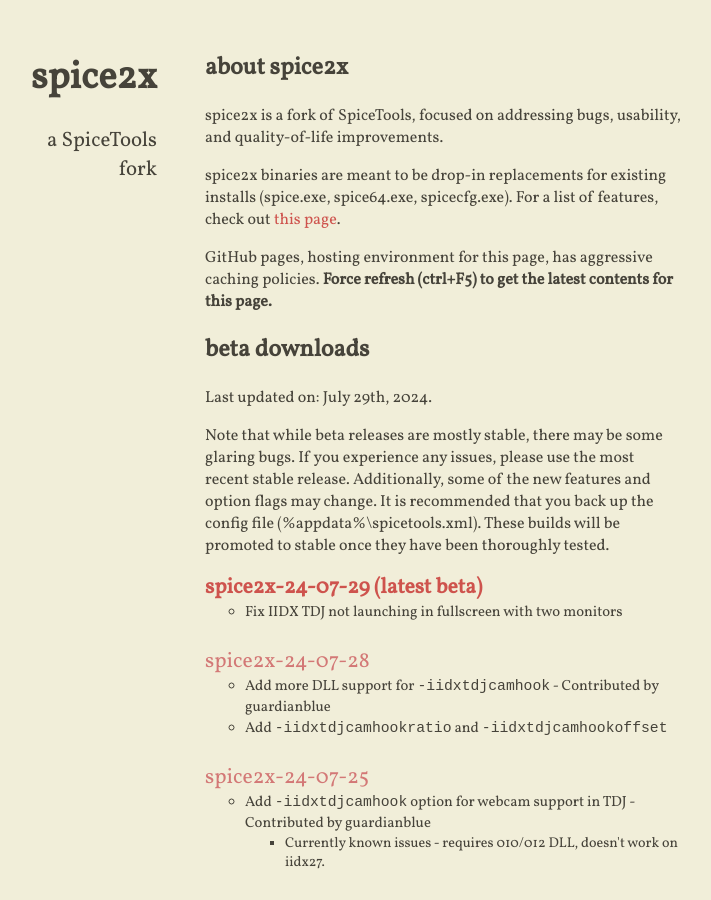
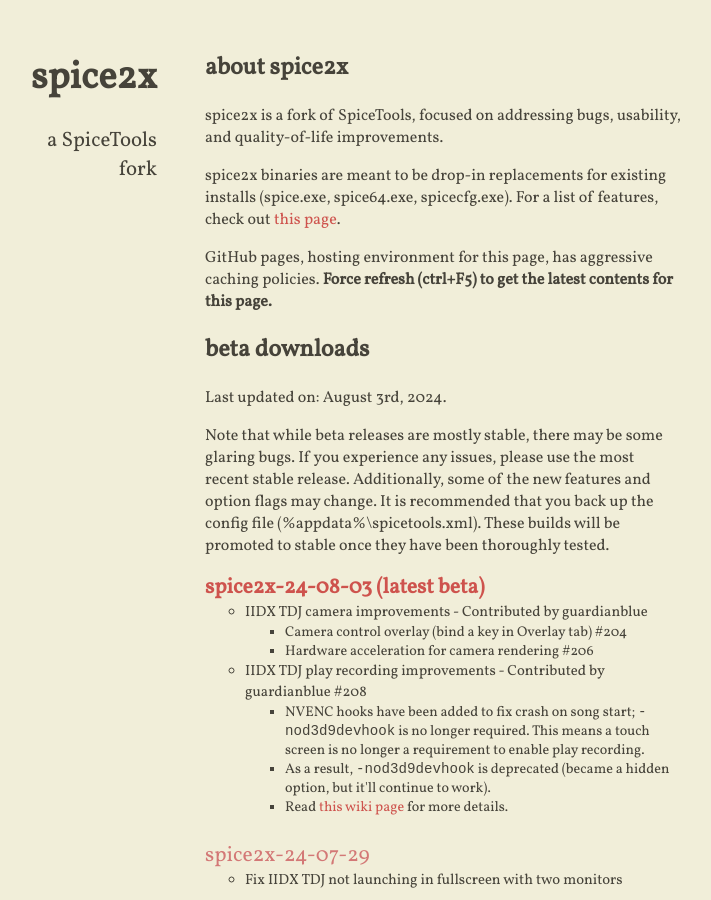
Before and after one commit to spice2x/spice2x.github.io, a Jekyll site: the page built from docs/index.html, in a window 1280 px wide and 900 px high. Shown: the whole window, without its empty margins (299-1010 px from the left). Built offline with Jekyll 4.4.1, drawn with Linux system fonts in a browser that asks for light colours; nearby versions of some CDN libraries.

Commit message:
24-08-03

```diff
--- a/docs/_includes/content.html
+++ b/docs/_includes/content.html
@@ -11,7 +11,7 @@
 
 <h2>beta downloads</h2>
 
-<p>Last updated on: July 29th, 2024.</p>
+<p>Last updated on: August 3rd, 2024.</p>
 
 <p>Note that while beta releases are mostly stable, there may be some glaring bugs. If you experience any issues, please
   use the most recent stable release. Additionally, some of the new features and option flags may change. It is
@@ -19,6 +19,26 @@
   stable once they have been thoroughly tested.
 </p>
 <ul class="downloads-beta highlight-latest">
+  <li>
+    <a class="download-link" href="https://github.com/spice2x/spice2x.github.io/releases/download/24-08-03/spice2x-24-08-03.zip">
+      spice2x-24-08-03
+    </a>
+    <ul>
+      <li>IIDX TDJ camera improvements - Contributed by guardianblue
+        <ul>
+          <li>Camera control overlay (bind a key in Overlay tab) #204</li>
+          <li>Hardware acceleration for camera rendering #206</li>
+        </ul>
+      </li>
+      <li>IIDX TDJ play recording improvements - Contributed by guardianblue #208
+        <ul>
+        <li>NVENC hooks have been added to fix crash on song start; <code>-nod3d9devhook</code> is no longer required. This means a touch screen is no longer a requirement to enable play recording.</li>
+        <li>As a result, <code>-nod3d9devhook</code> is deprecated (became a hidden option, but it&#39;ll continue to work).</li>
+        <li>Read <a href="https://github.com/spice2x/spice2x.github.io/wiki/IIDX-TDJ-Camera-Hook-and-Play-Recording">this wiki page</a> for more details.</li>
+        </ul>
+      </li>
+      </ul>
+  </li>
   <li>
     <a class="download-link" href="https://github.com/spice2x/spice2x.github.io/releases/download/24-07-29/spice2x-24-07-29.zip">
       spice2x-24-07-29
```
